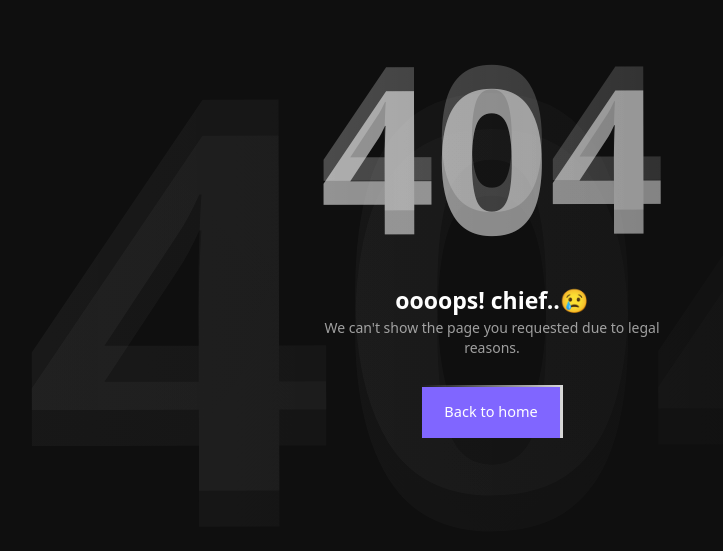
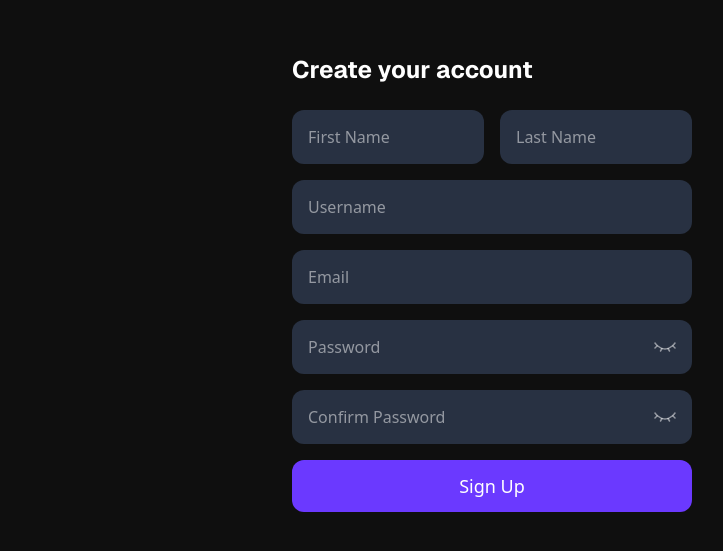
Before and after one commit to Victorola-coder/next-template, a Next.js app: page /auth/signup in a window 1280 px wide. Before the commit this address had no page. Shown: the part 117-668 px from the top of the page, without its empty margins (148-871 px from the left). Built offline with nearby package versions, Linux system fonts and the light colour scheme.

Commit message:
auth && profile

```diff
--- /dev/null
+++ b/app/auth/signup/page.tsx
@@ -0,0 +1,117 @@
+"use client";
+
+import { toast } from "sonner";
+import { useState } from "react";
+import { useRouter } from "next/navigation";
+import { Button, Input, Otp } from "@/app/components/ui";
+import { Animation, Glow } from "@/app/components/global";
+import { signupSchema, type SignupFormData } from "@/app/lib/validations/auth";
+
+export default function SignUp() {
+  const router = useRouter();
+  const [loading, setLoading] = useState(false);
+  const [showOtp, setShowOtp] = useState(false);
+  const [formData, setFormData] = useState<SignupFormData>({
+    firstName: "",
+    lastName: "",
+    username: "",
+    email: "",
+    password: "",
+    confirmPassword: "",
+  });
+
+  const handleSubmit = async (e: React.FormEvent) => {
+    e.preventDefault();
+    setLoading(true);
+
+    try {
+      const validatedData = signupSchema.parse(formData);
+      // Here you would make your API call
+      setShowOtp(true);
+    } catch (error) {
+      if (error instanceof Error) {
+        toast.error(error.message);
+      }
+    } finally {
+      setLoading(false);
+    }
+  };
+
+  const handleChange = (e: React.ChangeEvent<HTMLInputElement>) => {
+    const { name, value } = e.target;
+    setFormData({ ...formData, [name]: value });
+  };
+
+  return (
+    <Animation>
+      <div className="min-h-screen flex items-center justify-center p-4">
+        <Glow className="max-w-md w-full p-6">
+          <h1 className="text-2xl font-geistSans font-bold mb-6">
+            Create your account
+          </h1>
+
+          {!showOtp ? (
+            <form onSubmit={handleSubmit} className="space-y-4">
+              <div className="grid grid-cols-2 gap-4">
+                <Input
+                  placeholder="First Name"
+                  name="firstName"
+                  value={formData.firstName}
+                  onChange={handleChange}
+                />
+                <Input
+                  name="lastName"
+                  placeholder="Last Name"
+                  value={formData.lastName}
+                  onChange={handleChange}
+                />
+              </div>
+              <Input
+                name="username"
+                placeholder="Username"
+                value={formData.username}
+                onChange={handleChange}
+              />
+              <Input
+                name="email"
+                type="email"
+                placeholder="Email"
+                value={formData.email}
+                onChange={handleChange}
+              />
+              <Input
+                name="password"
+                type="password"
+                placeholder="Password"
+                value={formData.password}
+                onChange={handleChange}
+              />
+              <Input
+                name="confirmPassword"
+                type="password"
+                placeholder="Confirm Password"
+                value={formData.confirmPassword}
+                onChange={handleChange}
+              />
+              <Button
+                type="submit"
+                loading={loading}
+                className="w-full"
+                variant="primary"
+              >
+                Sign Up
+              </Button>
+            </form>
+          ) : (
+            <div className="space-y-4">
+              <p className="text-center text-[#FFFFFF80]">
+                Enter the verification code sent to your email
+              </p>
+              <Otp />
+            </div>
+          )}
+        </Glow>
+      </div>
+    </Animation>
+  );
+}
--- /dev/null
+++ b/app/profile/page.tsx
@@ -0,0 +1,90 @@
+"use client";
+
+import { useState } from "react";
+import { Animation, Glow } from "@/app/components/global";
+import { Tabs, Select, TextArea, Toggle, Image } from "@/app/components/ui";
+
+const profileTabs = [
+  { label: "General", value: "general" },
+  { label: "Security", value: "security" },
+  { label: "Preferences", value: "preferences" },
+];
+
+const themeOptions = [
+  { label: "System", value: "system" },
+  { label: "Light", value: "light" },
+  { label: "Dark", value: "dark" },
+];
+
+export default function Profile() {
+  const [activeTab, setActiveTab] = useState("general");
+  const [notifications, setNotifications] = useState(true);
+  const [bio, setBio] = useState("");
+
+  return (
+    <Animation>
+      <div className="min-h-screen p-4 md:p-8">
+        <div className="max-w-4xl mx-auto">
+          <Glow className="p-6">
+            <div className="flex items-center gap-6 mb-8">
+              <Image
+                src="/avatar-placeholder.png"
+                alt="Profile"
+                width={100}
+                height={100}
+                className="rounded-full"
+              />
+              <div>
+                <h1 className="text-2xl font-geistSans font-bold">John Doe</h1>
+                <p className="text-[#FFFFFF80]">@johndoe</p>
+              </div>
+            </div>
+
+            <Tabs
+              tabs={profileTabs}
+              onChange={setActiveTab}
+              defaultValue="general"
+              className="mb-8"
+            />
+
+            <div className="space-y-6">
+              {activeTab === "general" && (
+                <div className="space-y-4">
+                  <div>
+                    <label className="block text-sm mb-2">Bio</label>
+                    <TextArea
+                      name="bio"
+                      value={bio}
+                      onChange={(e) => setBio(e.target.value)}
+                      placeholder="Tell us about yourself..."
+                    />
+                  </div>
+                </div>
+              )}
+
+              {activeTab === "preferences" && (
+                <div className="space-y-6">
+                  <div>
+                    <label className="block text-sm mb-2">Theme</label>
+                    <Select
+                      options={themeOptions}
+                      defaultValue="system"
+                      onChange={(value) => console.log(value)}
+                    />
+                  </div>
+                  <div className="flex items-center justify-between">
+                    <label className="text-sm">Enable Notifications</label>
+                    <Toggle
+                      checked={notifications}
+                      onChange={setNotifications}
+                    />
+                  </div>
+                </div>
+              )}
+            </div>
+          </Glow>
+        </div>
+      </div>
+    </Animation>
+  );
+}
```
